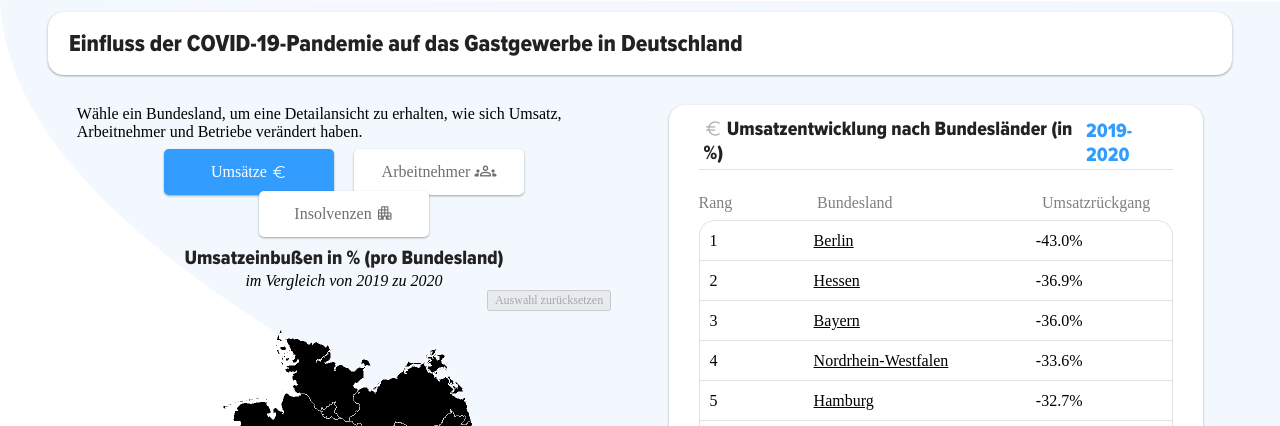
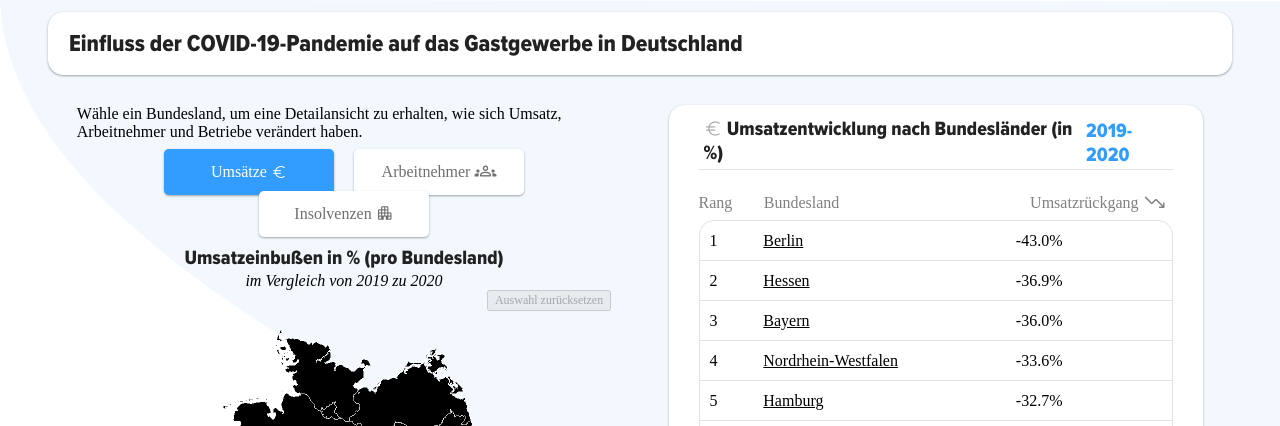
Before and after one commit to GabrielKnoll/InfosVis-Team31, a plain HTML site: page index.html in a window 1280 px wide. Shown: the top 426 px of the page. Drawn offline with nearby package versions, Linux system fonts and the light colour scheme; no server answers; a web font is replaced by a local one.

Commit message:
Adding changing Captions and Icons to Ranking Table

```diff
--- a/js/visualizeMap.js
+++ b/js/visualizeMap.js
@@ -211,7 +211,7 @@ function clickPath(d) {
 
 //onButtonClick-Funktionen => Wechsel der Kategorie bei ButtonClick
 function changeEuro() {
-    document.getElementById("wert").innerHTML = "Umsatzrückgang";
+    document.getElementById("wert").innerHTML = "<div id='wert2'>Umsatzrückgang&nbsp;<span class='material-symbols-rounded' id='down'>trending_down</span></div>";
     document.getElementById("heatmapheader").innerHTML = "Umsatzeinbußen in % (pro Bundesland)";
     document.getElementById("umsaetze").src="img/euro-icon.svg";
     document.getElementById("arbeitnehmer").src="img/employee-icon-blue.svg";
@@ -223,6 +223,7 @@ function changeEuro() {
     document.body.style.backgroundImage = "url(img/bg-euros.png)";
     // document.body.style.animation = "fadeIn 1s";
     document.body.style.animation = "fadeBackground 6s";
+
 
     //Umsatz-Ranking einblenden, Rest ausblenden
     document.getElementById("ranking_header_text").innerHTML = '<span class="material-symbols-rounded" style="color: darkgrey; font-size:19px; position: relative; top: 3px;">euro</span>&nbsp;Umsatzentwicklung nach Bundesländer (in %)';
@@ -239,7 +240,7 @@ function changeEuro() {
 }
 
 function changeEmployee() {
-    document.getElementById("wert").innerHTML = "Arbeitnehmerrückgang";
+    document.getElementById("wert").innerHTML = "<div id='wert2'>Arbeitnehmerrückgang&nbsp;<span class='material-symbols-rounded' id='down'>trending_down</span></div>";
     document.getElementById("heatmapheader").innerHTML = "Arbeitnehmerrückgang in % (pro Bundesland)";
     document.getElementById("umsaetze").src="img/euro-icon-blue.svg";
     document.getElementById("arbeitnehmer").src="img/employee-icon.svg";
@@ -270,7 +271,7 @@ function changeEmployee() {
 
 
 function changeInsolvency() {
-    document.getElementById("wert").innerHTML = "Insolvenzrückgang";
+    document.getElementById("wert").innerHTML = "<div id='wert2'>Insolvenzzunahme&nbsp;<span class='material-symbols-rounded' id='down'>trending_up</span></div>";
     document.getElementById("heatmapheader").innerHTML = "Insolvenzentwicklung in % (pro Bundesland)";
     document.getElementById("umsaetze").src="img/euro-icon-blue.svg";
     document.getElementById("arbeitnehmer").src="img/employee-icon-blue.svg";
--- a/styles/styles.css
+++ b/styles/styles.css
@@ -85,9 +85,8 @@ overflow: hidden;
 }
 
 #down {
-  color: #9F4F5E;
   position: relative;
-  top: 4px;
+  top: 6px;
 }
 
 #information {
@@ -107,14 +106,19 @@ visibility: visible;
  color:grey;
  position: absolute;
  float: right;
- padding-left: 29%;
+ padding-left: 28%;
 }
 
+#wert2 {
+  color:grey;
+  margin-top:-10px;
+  display: inline-block;
+ }
 #bundesland {
   color:grey;
   position: absolute;
   float: right;
-  padding-left: 10%;
+  padding-left: 5.5%;
 }
 
 #rang {
@@ -838,7 +842,7 @@ transition: max-height 0.2s ease-out;
 }
 
 th:nth-child(1), td:nth-child(1) {
-  width: 22%;
+  width: 10%;
   position: relative;
 }
 
```
